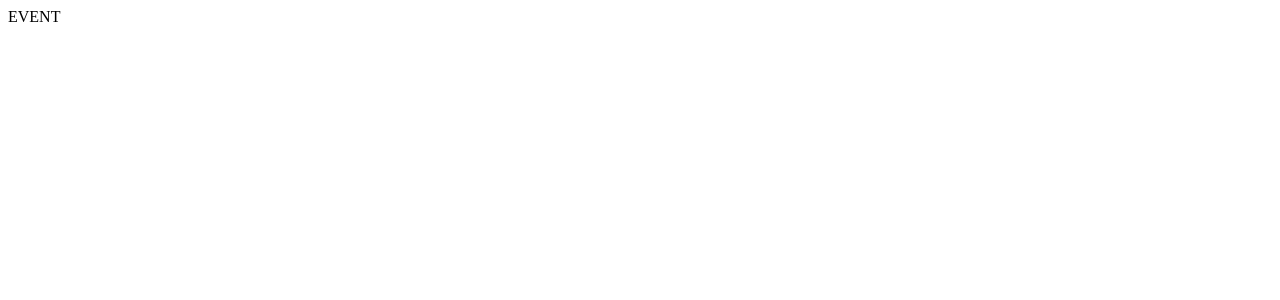
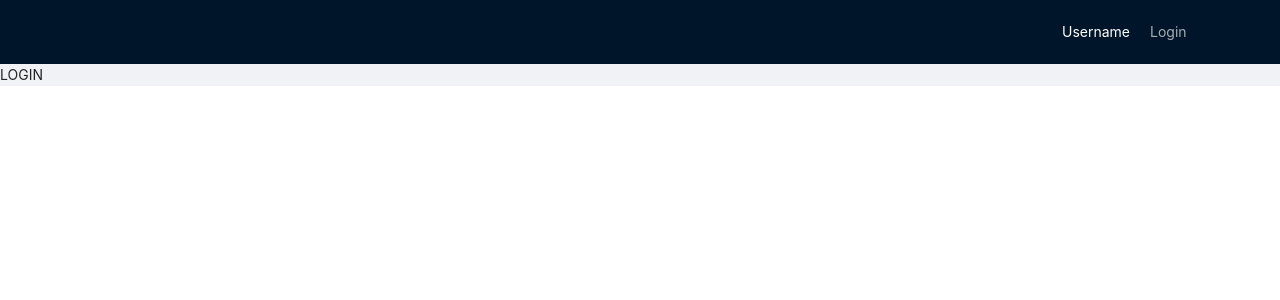
Before and after one commit to alx8437/React-event, a React (Create React App) app: page /login in a window 1280 px wide. Before the commit this address led to /. Shown: the top 300 px of the page. Built offline with nearby package versions, Linux system fonts and the light colour scheme.

Commit message:
added authReducer, header

```diff
--- a/package.json
+++ b/package.json
@@ -23,6 +23,7 @@
     "react-scripts": "5.0.1",
     "redux": "^4.2.0",
     "redux-thunk": "^2.4.1",
+    "sass": "^1.51.0",
     "typescript": "^4.4.2",
     "web-vitals": "^2.1.0"
   },
--- /dev/null
+++ b/src/App.css
@@ -0,0 +1 @@
+@import '~antd/dist/antd.css';
--- a/src/App.tsx
+++ b/src/App.tsx
@@ -1,11 +1,17 @@
 import React from 'react';
-import {BrowserRouter, Routes} from "react-router-dom";
 import {AppRouter} from "./components/AppRouter";
+import {Layout} from "antd";
+import {Navbar} from "./components/Navbar/Navbar";
+import './App.css'
 
 export const App = () => {
     return (
-        <div>
-            <AppRouter />
-        </div>
+            <Layout>
+                <Navbar />
+                <>
+                    <AppRouter />
+                </>
+            </Layout>
+
     );
 };
--- a/src/components/AppRouter.tsx
+++ b/src/components/AppRouter.tsx
@@ -1,16 +1,16 @@
 import React, {FC} from 'react';
 import {Route, Navigate, Routes} from "react-router-dom";
 import {privateRoutes, publicRoutes, RouteNames} from "../router";
+import {useTypedSelector} from "../hooks/useTypedSelector";
 
 export const AppRouter: FC = () => {
-    const auth = true;
+    const {isAuth} = useTypedSelector(state => state.authReducer)
 
     return (
-        auth ? <Routes>
+        isAuth ? <Routes>
                 {privateRoutes.map(route => <Route key={route.path} path={route.path} element={<route.element/>}/>)}
                 <Route path={"*"} element={<Navigate to={RouteNames.EVENT}/>}/>
             </Routes>
-
             :
             <Routes>
                 {publicRoutes.map(route => <Route key={route.path} path={route.path} element={<route.element/>}/>)}
--- /dev/null
+++ b/src/components/Navbar/Navbar.module.scss
@@ -0,0 +1,7 @@
+.menu {
+  width: 100px;
+}
+
+.userName {
+  color: white;
+}
--- /dev/null
+++ b/src/components/Navbar/Navbar.tsx
@@ -0,0 +1,45 @@
+import React, {FC} from 'react';
+import {Layout, Menu, Row} from "antd";
+import styles from './Navbar.module.scss'
+import {useNavigate} from "react-router-dom";
+import {RouteNames} from "../../router";
+import {useTypedSelector} from "../../hooks/useTypedSelector";
+import {useDispatch} from "react-redux";
+
+
+export const Navbar: FC = () => {
+    const {isAuth} = useTypedSelector(state => state.authReducer)
+    const dispatch = useDispatch()
+
+    const navigate = useNavigate();
+
+    const onLogin = () => {
+        navigate(RouteNames.LOGIN)
+    }
+
+    const onExit = () => {
+        console.log('exit')
+    }
+
+
+    return (
+        <Layout.Header>
+            <Row justify="end">
+                <div className={styles.userName}>Username</div>
+                {isAuth ? <Menu className={styles.menu} theme="dark" mode='horizontal' selectable={false}>
+                    <Menu.Item
+                        key='01'
+                        onClick={onExit}>
+                        Exit
+                    </Menu.Item>
+                </Menu> : <Menu className={styles.menu} theme="dark" mode="horizontal" selectable={false}>
+                    <Menu.Item
+                        key='02'
+                        onClick={onLogin}>
+                        Login
+                    </Menu.Item>
+                </Menu>}
+            </Row>
+        </Layout.Header>
+    );
+};
--- /dev/null
+++ b/src/hooks/useTypedSelector.ts
@@ -0,0 +1,4 @@
+import {TypedUseSelectorHook, useSelector} from "react-redux";
+import {TRootState} from "../store";
+
+export const useTypedSelector: TypedUseSelectorHook<TRootState> = useSelector;
--- a/src/store/index.ts
+++ b/src/store/index.ts
@@ -1,11 +1,10 @@
 import {applyMiddleware, combineReducers, createStore} from "redux";
 import thunk from "redux-thunk";
+import reducers from './reducers'
 
-const rootReducer = combineReducers({
+const rootReducer = combineReducers(reducers);
 
-})
-
-export const store = createStore(rootReducer, applyMiddleware(thunk))
+export const store = createStore(rootReducer, applyMiddleware(thunk));
 
 export type TRootState = ReturnType<typeof store.getState>
 export type TAppDispatch = ReturnType<typeof store.dispatch>
--- /dev/null
+++ b/src/store/reducers/auth/index.ts
@@ -0,0 +1,16 @@
+import {AuthActionEnum, IAuthState, TAuthAction} from "./types";
+
+const initialState: IAuthState = {
+    isAuth: false
+}
+
+export const authReducer = (state = initialState, action: TAuthAction): IAuthState => {
+    switch (action.type) {
+        case AuthActionEnum.SET_AUTH: {
+            return  {...state, isAuth: action.payload}
+        }
+        default: {
+            return state
+        }
+    }
+}
--- /dev/null
+++ b/src/store/reducers/auth/types.ts
@@ -0,0 +1,14 @@
+export interface IAuthState {
+    isAuth: boolean;
+}
+
+export enum AuthActionEnum {
+    SET_AUTH = 'SET_AUTH'
+}
+
+interface ISetAuthAction {
+    type: AuthActionEnum.SET_AUTH,
+    payload: boolean,
+}
+
+export type TAuthAction = ISetAuthAction
--- /dev/null
+++ b/src/store/reducers/index.ts
@@ -0,0 +1,5 @@
+import {authReducer} from "./auth";
+
+export default {
+    authReducer
+}
```
Also changed, not shown: 1 other file (tests, documents, lock files or other folders).
